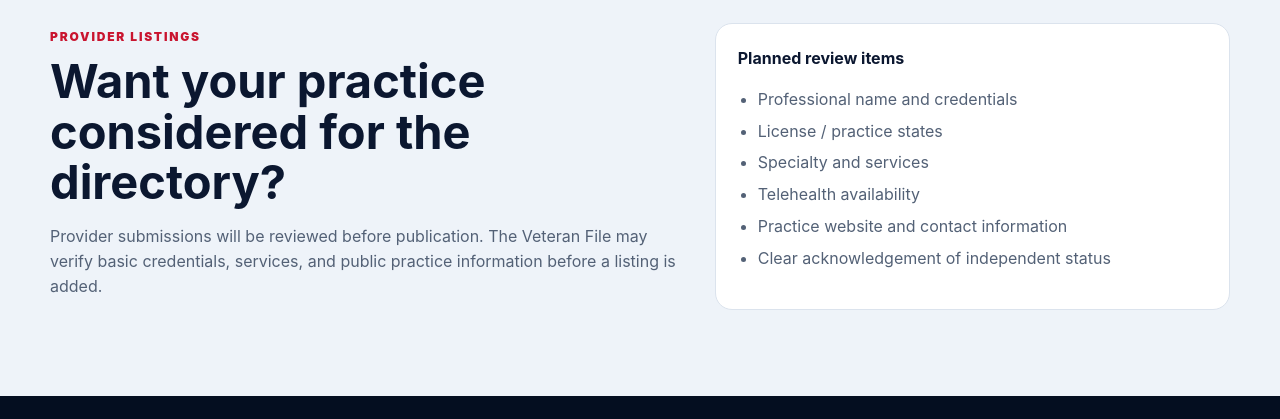
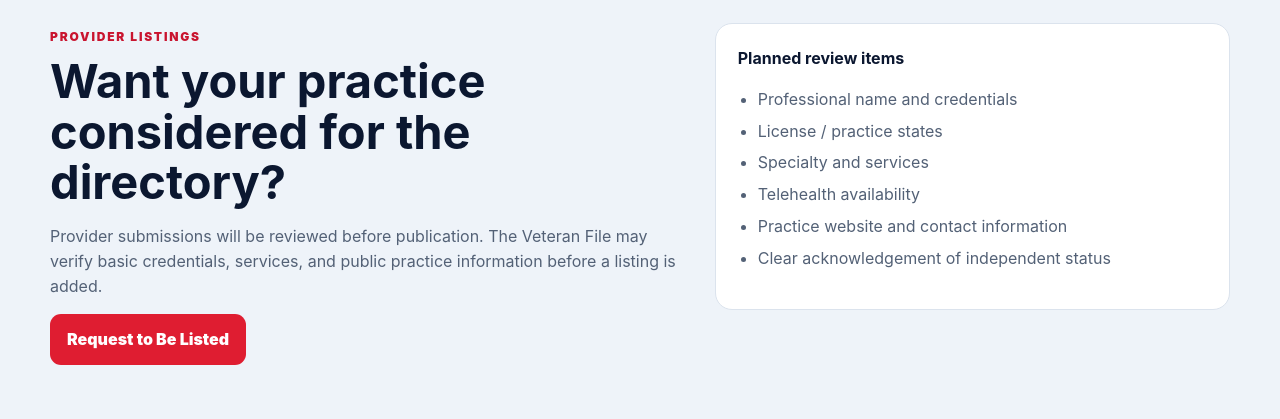
Before and after one commit to bushj23/veteran-file-resource-finder, a plain HTML site: page veteran-file-site/medical-resources.html in a window 1280 px wide. Shown: the part 2126-2545 px from the top of the page. Drawn offline with Linux system fonts and the light colour scheme.

Commit message:
Add provider listing request

```diff
--- a/veteran-file-site/medical-resources.html
+++ b/veteran-file-site/medical-resources.html
@@ -142,6 +142,12 @@
         <span class="kicker">PROVIDER LISTINGS</span>
         <h2>Want your practice considered for the directory?</h2>
         <p>Provider submissions will be reviewed before publication. The Veteran File may verify basic credentials, services, and public practice information before a listing is added.</p>
+        <a
+  class="btn primary"
+  href="mailto:info@theveteranfile.org?subject=Provider%20Listing%20Request%20-%20The%20Veteran%20File&body=Hello%20The%20Veteran%20File%2C%0A%0AI%20would%20like%20to%20request%20consideration%20for%20the%20Independent%20Medical%20Resources%20directory.%0A%0AProvider%20or%20Practice%20Name%3A%0ACredentials%3A%0ASpecialty%3A%0AProfessional%20Email%3A%0APhone%3A%0AWebsite%3A%0AStates%20Licensed%2FPracticing%20In%3A%0ATelehealth%20Available%3A%20Yes%2FNo%0AServices%20Offered%3A%0A-%20Nexus%20Opinions%0A-%20Independent%20Medical%20Opinions%20%28IMOs%29%0A-%20DBQ%20Evaluations%0A-%20Records%20Reviews%0A-%20Other%3A%0A%0ABrief%20Practice%20Description%3A%0A%0AI%20understand%20that%20submitting%20this%20request%20does%20not%20guarantee%20a%20listing%20and%20that%20a%20listing%20does%20not%20constitute%20endorsement%20by%20The%20Veteran%20File%20or%20the%20U.S.%20Department%20of%20Veterans%20Affairs."
+>
+  Request to Be Listed
+</a>
       </div>
       <div class="medical-review-box">
         <strong>Planned review items</strong>
```
